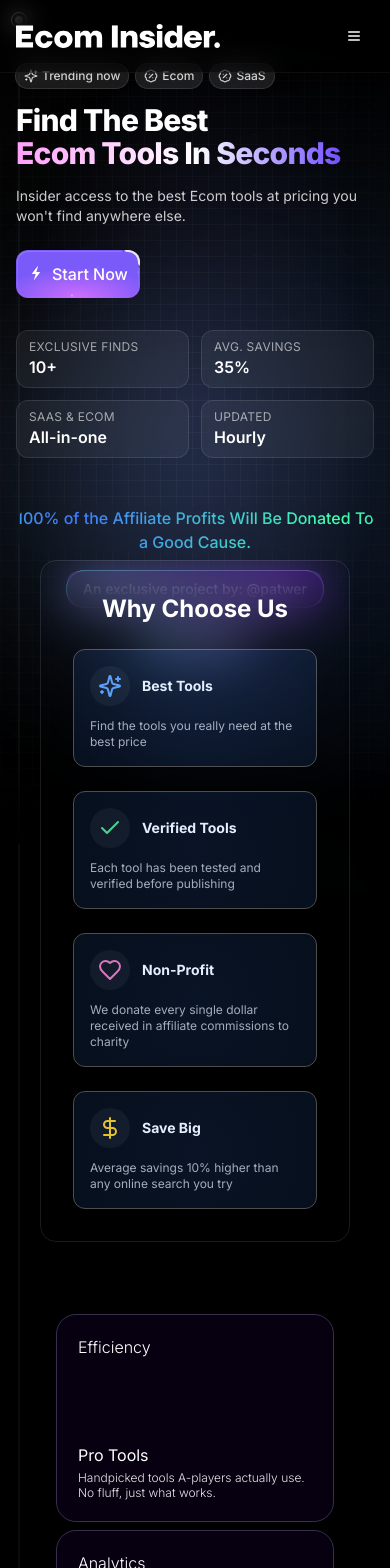
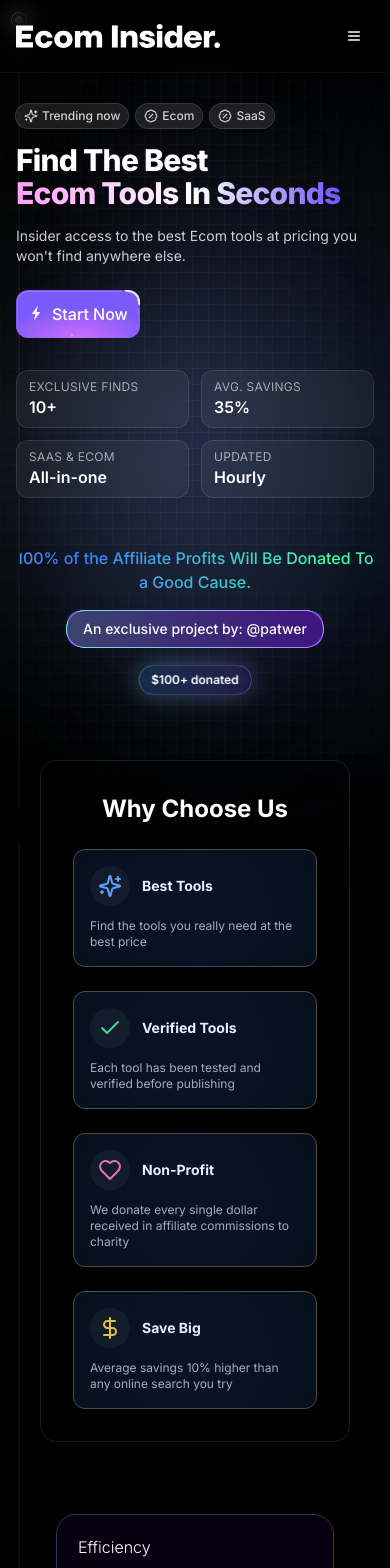
Before and after one commit to fibonacci555/auto-parts-search, a Next.js app: page / in a window 390 px wide. Shown: the top 1568 px of the page. Built offline with nearby package versions, Linux system fonts and the light colour scheme.

Commit message:
Mobile Fix

```diff
--- a/components/Hero.tsx
+++ b/components/Hero.tsx
@@ -22,8 +22,10 @@ export default function HeroEcomDeals() {
       </div>
 
       {/* ===== Content ===== */}
-      <div className="relative z-10 w-full px-4 sm:px-6 md:px-10 lg:px-20 xl:px-40 pt-16 sm:pt-20 md:pt-28 lg:pt-36 pb-12 sm:pb-16 md:pb-20 lg:pb-28">
-        <SplashCursor targetSelector="section" intensity={0.7} />
+      <div className="relative z-10 w-full px-4 sm:px-6 md:px-10 lg:px-20 xl:px-40 pt-16 sm:pt-20 md:pt-28 lg:pt-36 pb-12 sm:pb-16 md:pb-20 lg:pb-28 md:mt-0 mt-10">
+        <div className="z-1" style={{zIndex: -1}}>
+          <SplashCursor targetSelector="section" intensity={0.7} />
+        </div>
         {/* Top badges */}
         <div className="flex flex-wrap items-center gap-2 text-xs sm:text-sm font-medium text-white/80">
           <span className="inline-flex items-center gap-1 rounded-full bg-white/10 px-2 sm:px-3 py-1 ring-1 ring-white/20 backdrop-blur">
--- a/ultra-modern-auto-parts-search.tsx
+++ b/ultra-modern-auto-parts-search.tsx
@@ -404,7 +404,7 @@ export default function UltraModernAutoPartsSearch() {
 
 
 
-          <div className="border border-white/10 rounded-2xl p-8 mb-16  backdrop-blur-xl md:mx-40 mx-10 md:mt-0 mt-[-200px]">
+          <div className="border border-white/10 rounded-2xl p-8 mb-16  backdrop-blur-xl md:mx-40 mx-10 md:mt-0 ">
             <h3 className="text-2xl font-bold mb-6 text-center">Why Choose Us</h3>
 
             <div className="grid grid-cols-1 sm:grid-cols-2 lg:grid-cols-4 gap-6">
```
